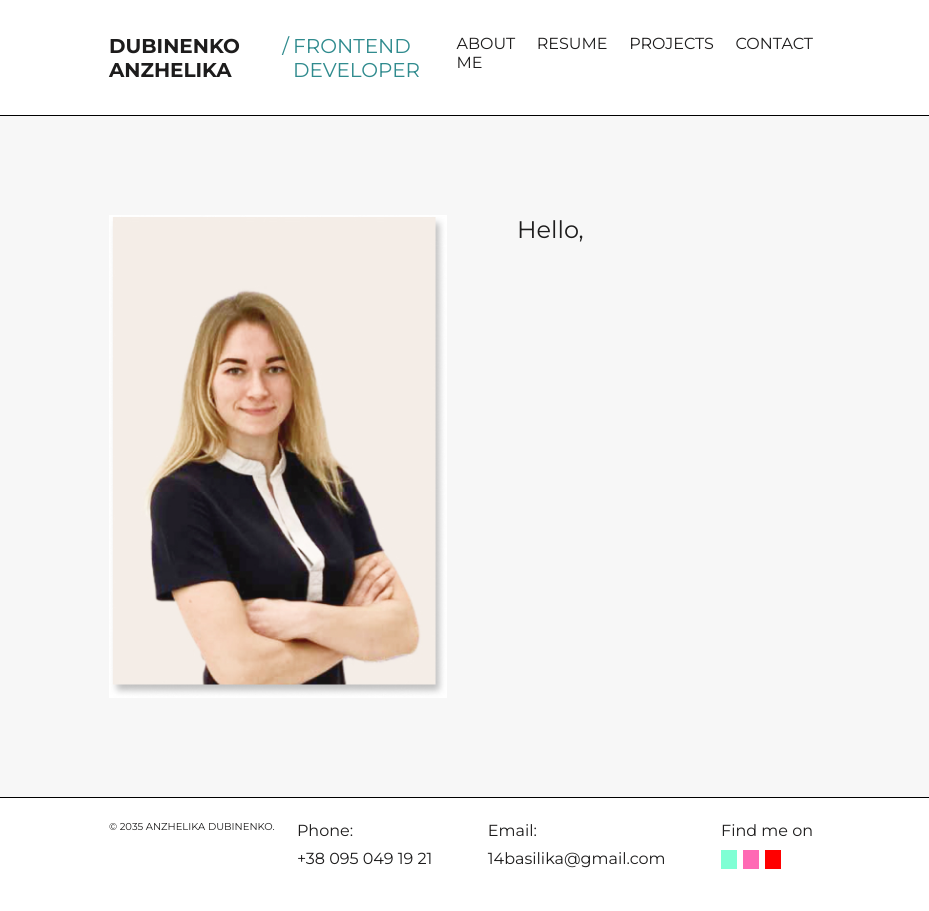
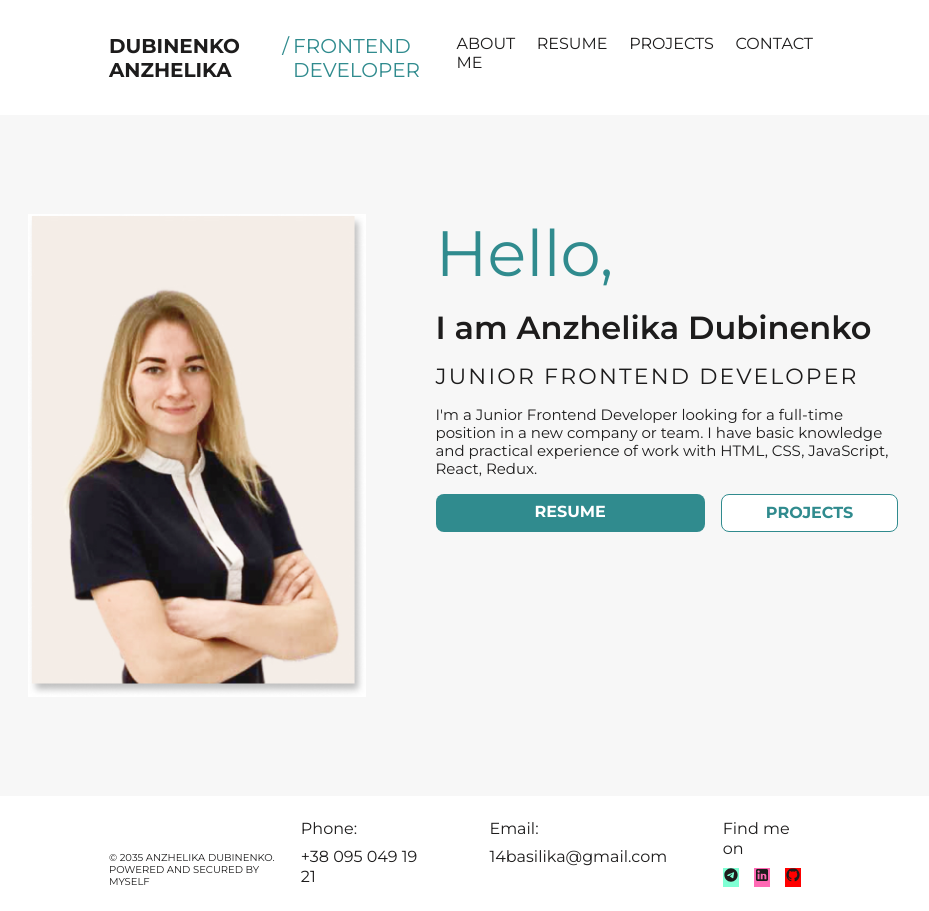
Before and after one commit to Basilika-draconum/curriculum-vitae, a React (Create React App) app: page / in a window 1280 px wide. Shown: the whole page, without its empty margins (179-1108 px from the left). Built offline with nearby package versions, Linux system fonts and the light colour scheme.

Commit message:
add footer  media screen

```diff
--- a/src/components/Footer/Footer.jsx
+++ b/src/components/Footer/Footer.jsx
@@ -1,11 +1,15 @@
 import React from "react";
 import s from "./footer.module.scss";
+import sprite from "../../images/icons/common.svg";
 
 const Footer = () => {
   return (
     <footer className={s.section_footer}>
       <div className={`container ${s.footer}`}>
-        <p className={s.footer_secured}>&#169; 2035 Anzhelika Dubinenko.</p>
+        <p className={s.footer_secured}>
+          &#169; 2035 Anzhelika Dubinenko.
+          <br /> Powered and secured by myself
+        </p>
         <ul className={s.footer_list}>
           <li className={s.footer_item}>
             <h2 className={s.footer_title}>Phone:</h2>
@@ -28,30 +32,30 @@ const Footer = () => {
                   href="https://t.me/Lika_Basilika"
                   target="_blank"
                   rel="noopener noreferrer">
-                  <svg className="icon icon-telegram" width={24} height={24}>
-                    <use xlinkHref="../../images/icons/common.svg#icon-telegram" />
+                  <svg className="icon icon-telegram">
+                    <use href={sprite + "#icon-telegram"} />
                   </svg>
                 </a>
               </li>
-              <li>
+              <li className={s.item_link}>
                 <a
                   className={s.item_link_linkedin}
                   href="https://www.linkedin.com/in/lika-basilika/"
                   target="_blank"
                   rel="noopener noreferrer">
-                  <svg class="icon icon-linkedin">
-                    <use xlinkHref="#icon-linkedin"></use>
+                  <svg className="icon icon-linkedin">
+                    <use href={sprite + "#icon-linkedin"}></use>
                   </svg>
                 </a>
               </li>
-              <li>
+              <li className={s.item_link}>
                 <a
                   className={s.item_link_git}
                   href="https://github.com/Basilika-draconum"
                   target="_blank"
                   rel="noopener noreferrer">
-                  <svg class="icon icon-github">
-                    <use xlinkHref="#icon-github"></use>
+                  <svg className="icon icon-github">
+                    <use href={sprite + "#icon-github"} />
                   </svg>
                 </a>
               </li>
--- a/src/components/Footer/footer.module.scss
+++ b/src/components/Footer/footer.module.scss
@@ -1,7 +1,7 @@
 .section_footer{
     padding-top: 23px;
     padding-bottom: 23px;
-    border-top: 1px solid black;
+
 }
 .footer{
     display: flex;
@@ -11,13 +11,19 @@
         font-size: 10px;
         line-height: 12px;
         text-transform: uppercase;
+        display: flex;
+        align-items: flex-end;
     }
     &_list{
         font-size: 16px;
         line-height: 20px;
         list-style-type: none;
         display: flex;
+        flex-wrap: wrap;
         gap: 55.5px;
+        @media  screen and (min-width:768px) {
+          flex-wrap: nowrap;
+        }
     }
     &_item {
         display: flex;
@@ -41,9 +47,10 @@
 .list_link{
     list-style-type: none;
     display: flex;
-    gap:6px;
+    gap: 15px;
 }
 .item_link {
+
     &_telegram{
         background-color: aquamarine;
     }
--- a/src/components/Header/header.module.scss
+++ b/src/components/Header/header.module.scss
@@ -1,7 +1,7 @@
 .section_header{
     padding-top: 33.5px ;
     padding-bottom: 33.5px;
-    border-bottom:1px solid black ;
+
 }
 .header{
     display: flex;
--- a/src/components/Intro/Intro.jsx
+++ b/src/components/Intro/Intro.jsx
@@ -13,8 +13,29 @@ const Intro = () => {
           width={338}
           height={483}
         />
-        <div className={s.content}>
-          <h2>Hello,</h2>
+        <div className={s.intro_content}>
+          <div className={s.content}>
+            <h2 className={s.content_first}>Hello,</h2>
+            <h1 className={s.content_second}>I am Anzhelika Dubinenko</h1>
+            <h2 className={s.content_third}>Junior frontend developer</h2>
+            <h3 className={s.content_four}>
+              I'm a Junior Frontend Developer looking for a full-time position
+              in a new company or team. I have basic knowledge and practical
+              experience of work with HTML, CSS, JavaScript, React, Redux.
+            </h3>
+          </div>
+          <ul className={s.switch}>
+            <li className={s.switch_resume}>
+              <a className={s.switch_resumeBtn} href="http://">
+                resume
+              </a>
+            </li>
+            <li className={s.switch_projects}>
+              <a className={s.switch_projectsBtn} href="http://">
+                projects
+              </a>
+            </li>
+          </ul>
         </div>
       </div>
     </main>
--- a/src/components/Intro/intro.module.scss
+++ b/src/components/Intro/intro.module.scss
@@ -1,13 +1,157 @@
 .section_intro{
-    padding-top: 99px;
-    padding-bottom: 99px;
+    padding-top: 24px;
+    padding-bottom: 40px;
     background-color: var(--bgColor-primary);
+
+    @media screen and (min-width: 768px) {
+        padding-top: 43px;
+        padding-bottom: 68px;
+    }
+
+    @media screen and (min-width: 1200px) {
+        padding-top: 99px;
+        padding-bottom: 99px;
+    }
+
 }
 .intro{
     display: flex;
-    gap: 70px;
+    flex-direction: column;
+    gap: 64px;
+    @media screen and (min-width: 768px) {
+        gap: 91px;
+        justify-content: center;
+        flex-direction: row;
+        }
+    @media screen and (min-width: 1200px) {
+        gap: 70px;
+    }
 }
 .photo{
 
 }
-.content{}
+.intro_content{
+    display: flex;
+    flex-direction: column;
+    max-width: 348px;
+
+    @media screen and (min-width: 768px) {
+        max-width: 464px;
+    }
+    @media screen and (min-width: 1200px) {
+        max-width: 459px;
+    }
+}
+.content{
+    margin-bottom: 24px;
+
+    @media screen and (min-width: 768px) {
+        margin-bottom: 16px;
+    }
+
+    &_first{
+        font-size: 40px;
+        line-height: 49px;
+        color: var(--color-accent);
+        margin-bottom: 16px;
+
+        @media screen and (min-width: 768px) {
+            font-size: 64px;
+            line-height: 78px;
+        }
+        @media screen and (min-width: 1200px) {}
+    }
+    &_second{
+        font-weight: 600;
+        font-size: 24px;
+        line-height: 29px;
+        margin-bottom: 16px;
+
+        @media screen and (min-width: 768px) {
+            font-size: 32px;
+            line-height: 39px;
+        }
+        @media screen and (min-width: 1200px) {}
+    }
+    &_third{
+        font-weight: 400;
+        font-size: 17px;
+        line-height: 21px;
+        letter-spacing: 0.1em;
+        text-transform: uppercase;
+        margin-bottom: 16px;
+
+        @media screen and (min-width: 768px) {
+            font-size: 22px;
+            line-height: 27px;
+        }
+        @media screen and (min-width: 1200px) {}
+    }
+    &_four{
+        font-size: 14px;
+        line-height: 17px;
+        @media screen and (min-width: 768px) {
+            font-size: 15px;
+            line-height: 18px;
+        }
+        @media screen and (min-width: 1200px) {}
+
+    }
+}
+.switch{
+    list-style-type: none;
+    display: flex;
+    gap: 16px;
+
+
+
+    &_resume{
+        background-color: var(--color-accent);
+        border-radius: 8px;
+        padding: 8px 0;
+
+        &Btn{
+            text-transform: uppercase;
+            color: var(--color-white);
+            font-weight: 700;
+            font-size: 16px;
+            line-height: 20px;
+            padding: 8px 47px;
+        }
+        @media screen and (min-width: 768px) {
+            padding: 8px 52px;
+        }
+        &:hover{
+            background-color: var(--color-accent-hover);
+        }
+    }
+    &_projects{
+        font-weight: 700;
+        font-size: 16px;
+        line-height: 20px;
+        background-color: var(--color-white);
+        border-radius: 8px;
+        padding: 8px 0;
+        border: 1px solid var(--color-accent);
+
+        &Btn {
+            text-transform: uppercase;
+            color: var(--color-accent);
+            font-weight: 700;
+            font-size: 16px;
+            line-height: 20px;
+            padding: 8px 39px;
+            @media screen and (min-width: 768px) {
+                    padding: 8px 44px;
+            }
+
+            &:hover {
+                    color: var(--color-accent-hover);
+            }
+
+        }
+        &:hover {
+            border-color: var(--color-accent-hover);
+        }
+    }
+}
--- a/src/index.css
+++ b/src/index.css
@@ -14,6 +14,7 @@
   --bgColor-primary:  #F7F7F7;
   --bgColor-accent: #E6DACE;
   --color-accent:  #308B8E;
+  --color-accent-hover:#78B4B6;
   --bgColor-accent: #FF8D8D;
 }
 body {
```
